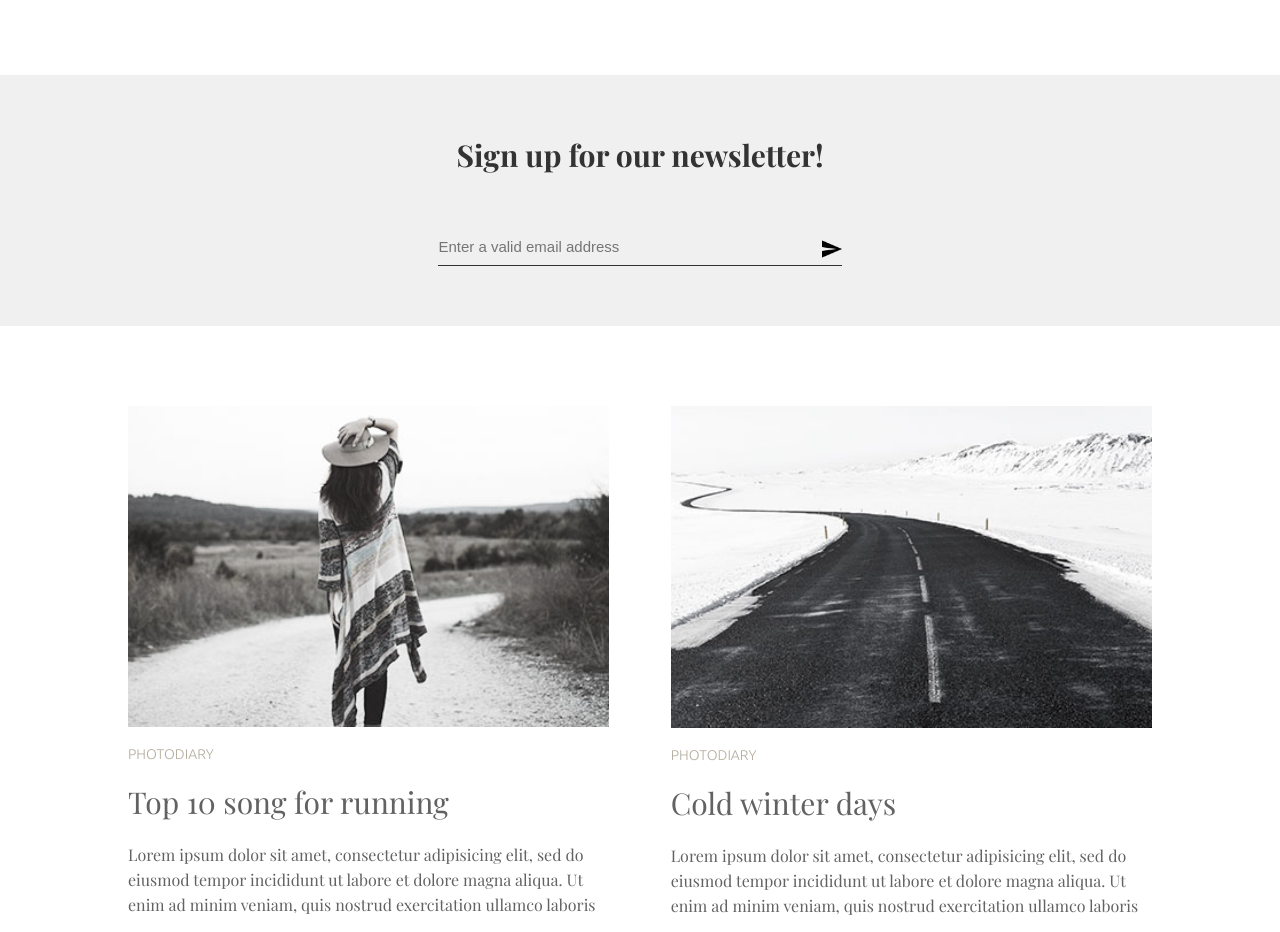
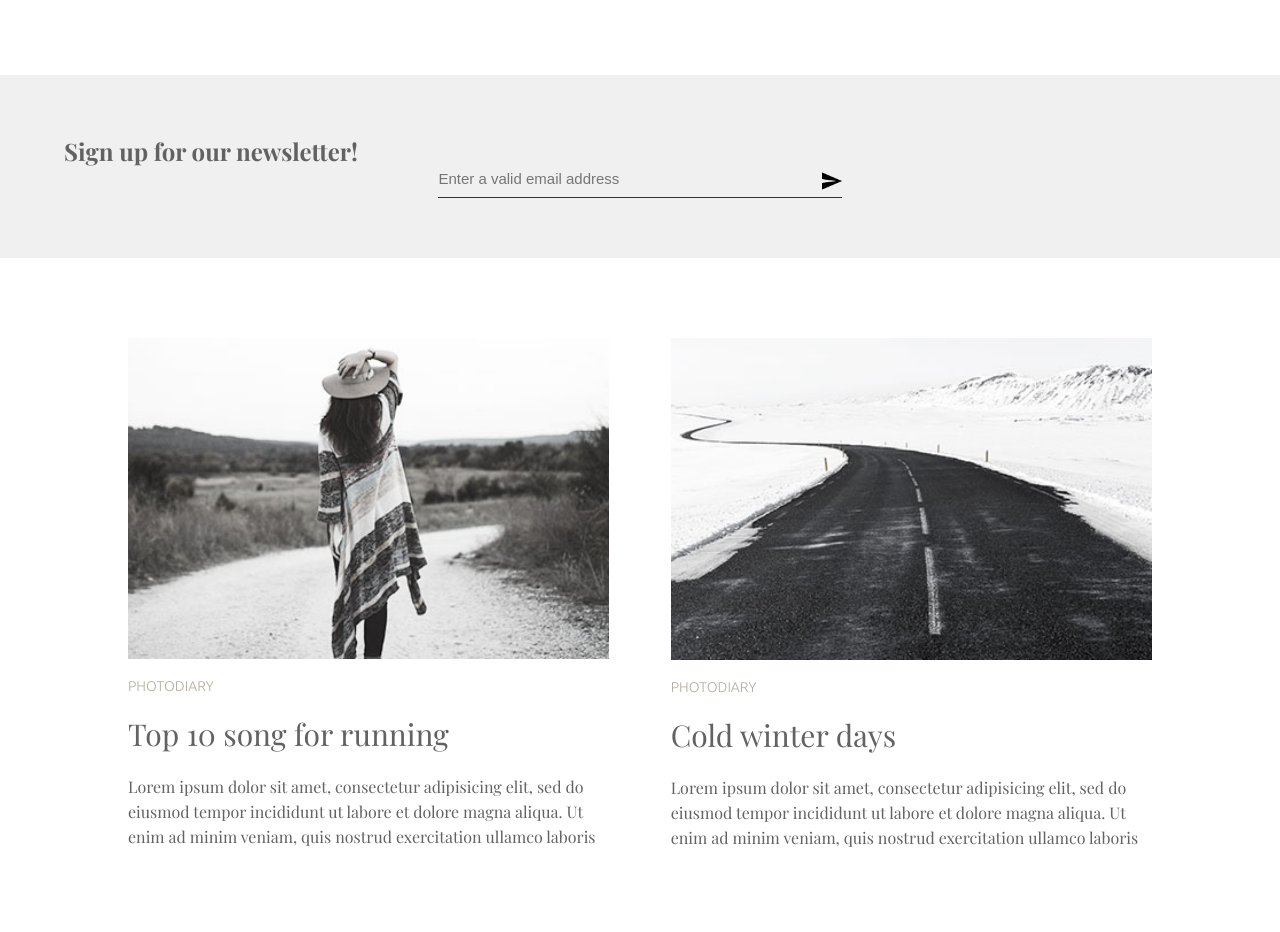
Before and after one commit to MarjanaSwarnaly/Minimo, a plain HTML site: page index.html in a window 1280 px wide. Shown: the part 2280-3212 px from the top of the page. Drawn offline with nearby package versions, Linux system fonts and the light colour scheme; a web font is replaced by a local one.

Commit message:
Update index.html

```diff
--- a/index.html
+++ b/index.html
@@ -129,7 +129,9 @@
     <!-- newsletter start -->
     <section class="newsletter">
       <div class="container">
-        <h2>Sign up for our newsletter!</h2>
+        <div class="sign_up">
+          <h1>Sign up for our newsletter!</h1>
+
           <div class="newsletter_form">
             <form action="#" method="POST">
               <input type="email" placeholder="Enter a valid email address" />
@@ -137,6 +139,7 @@
                 <img src="assets/img/send-button.png" alt="send" />
               </button>
             </form>
+          </div>
         </div>
       </div>
     </section>
```
Lines whose indentation alone changed are shown as unchanged.
